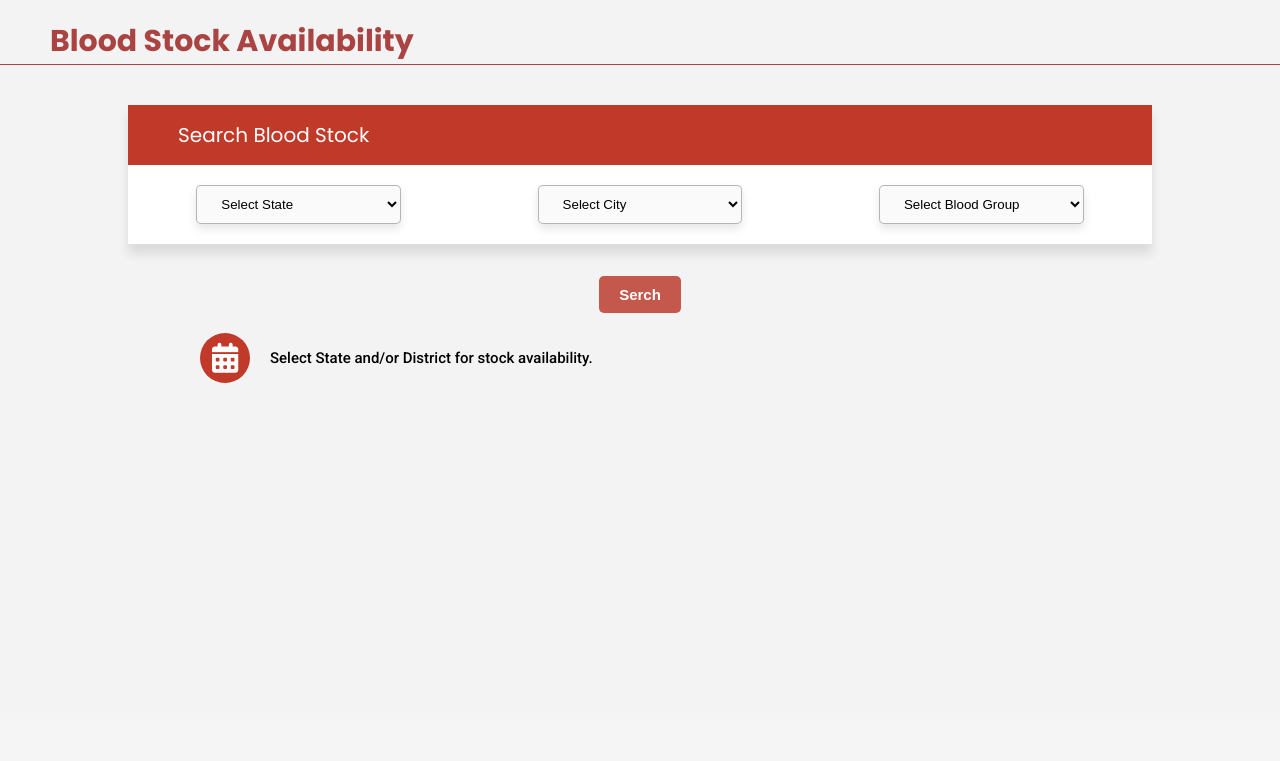
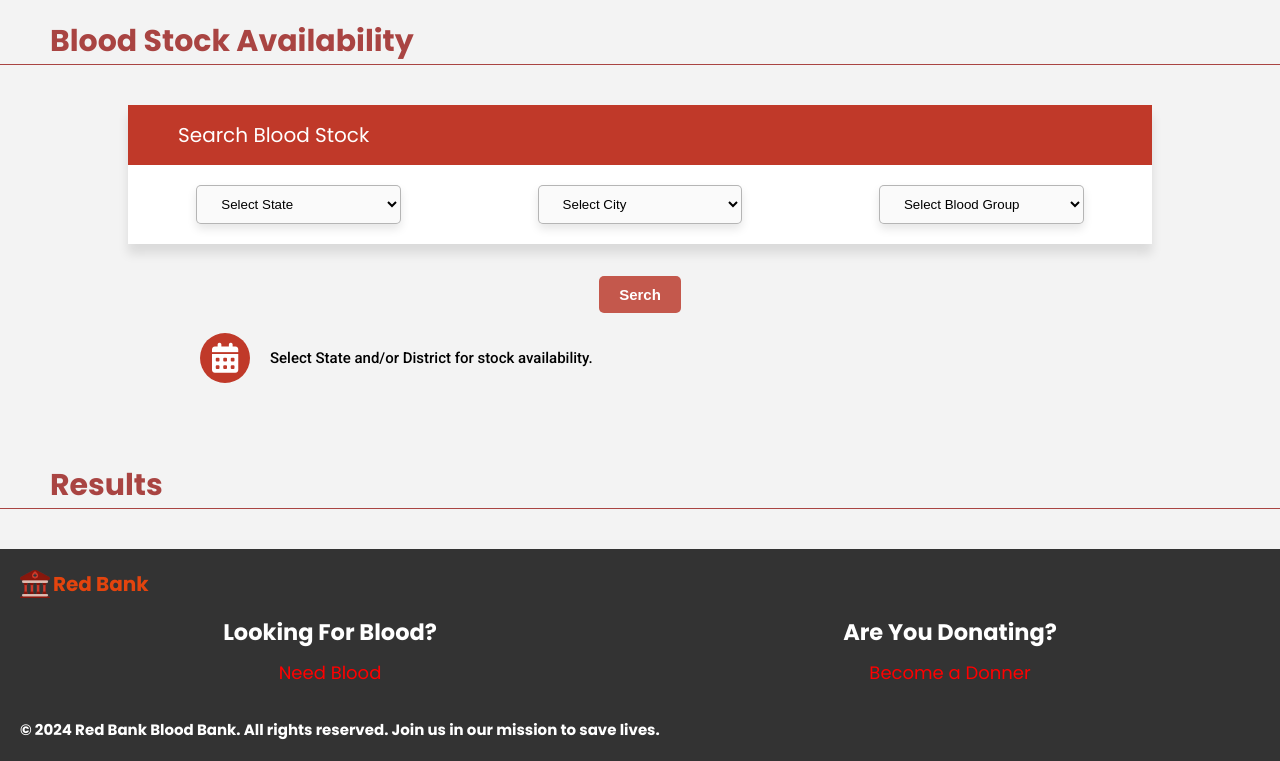
Before and after one commit to TaskmasterRishi/BloodBank, a PHP site: page /needBlood.php in a window 1280 px wide; the page is wider, and only the part inside the window is pictured. Shown: the part 81-842 px from the top of that part. Before the commit the page ends 464 px from the top of that part, so only its background shows below. Run offline with PHP 8.4, Linux system fonts and the light colour scheme.

Commit message:
Some changes

```diff
--- a/CSS/footer.css
+++ b/CSS/footer.css
@@ -5,6 +5,9 @@
   color: white;
   width: 100vw;
   bottom: 0;
+  position: relative;
+  bottom: 0;
+  z-index: 100;
 }
 
 /* Columns */
--- a/CSS/needBlood.css
+++ b/CSS/needBlood.css
@@ -23,6 +23,7 @@ html {
   grid-template-rows: auto 2fr auto;
   gap: 4rem;
   width: 100vw;
+  min-height: 91.2vh;
 }
 
 .head {
--- a/donateBlood.php
+++ b/donateBlood.php
@@ -88,9 +88,9 @@ require_once ("php/connection.php");
         <input type="submit" value="Submit">
       </form>
     </div>
-    <?php include 'footer.php'; ?>
 
   </div>
+  <?php include 'footer.php'; ?>
 
 </body>
 <script src="script/donateBlood.js"></script>
--- a/needBlood.php
+++ b/needBlood.php
@@ -59,7 +59,13 @@
             </div>
         </form>
 
+        <div class="head">
+            <h1>Results</h1>
+        </div>
+        <?php include 'footer.php'; ?>
+
     </div>
+
 </body>
 <script src="script/stateData.js"></script>
 
```
